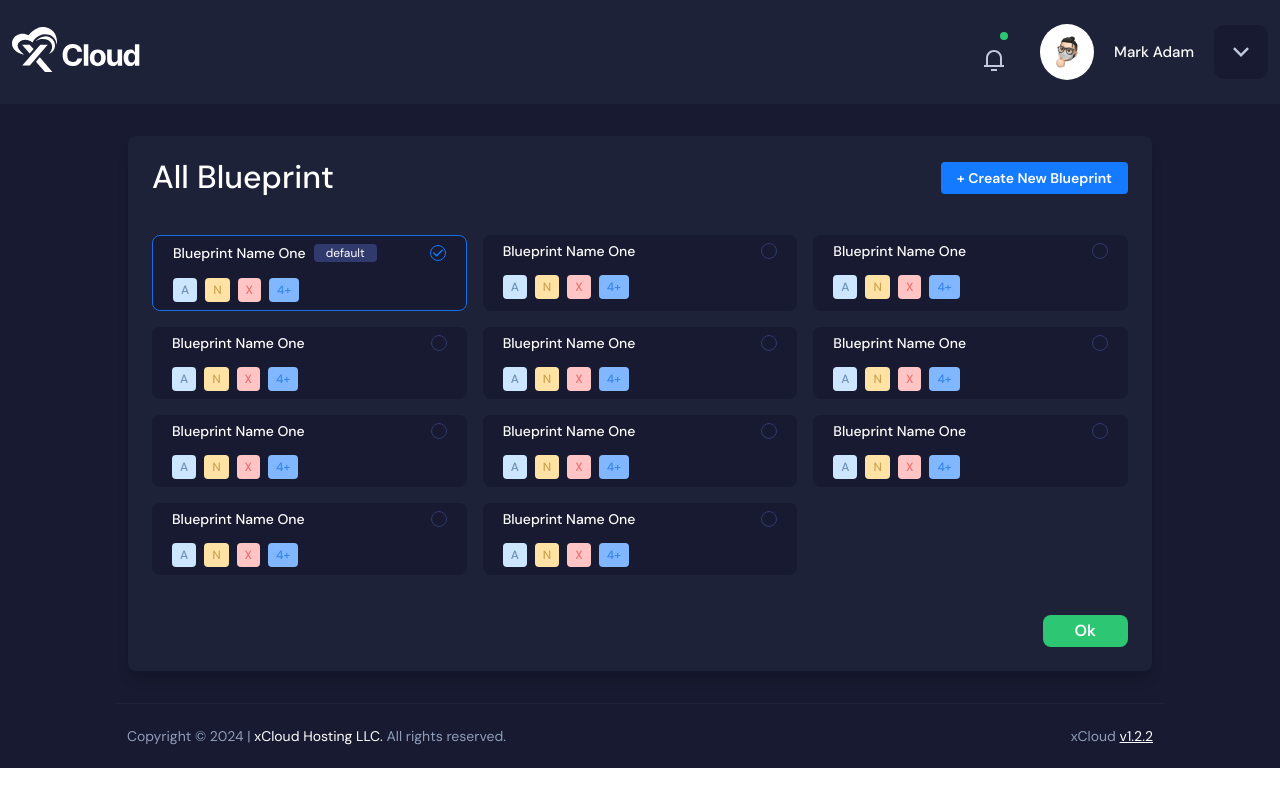
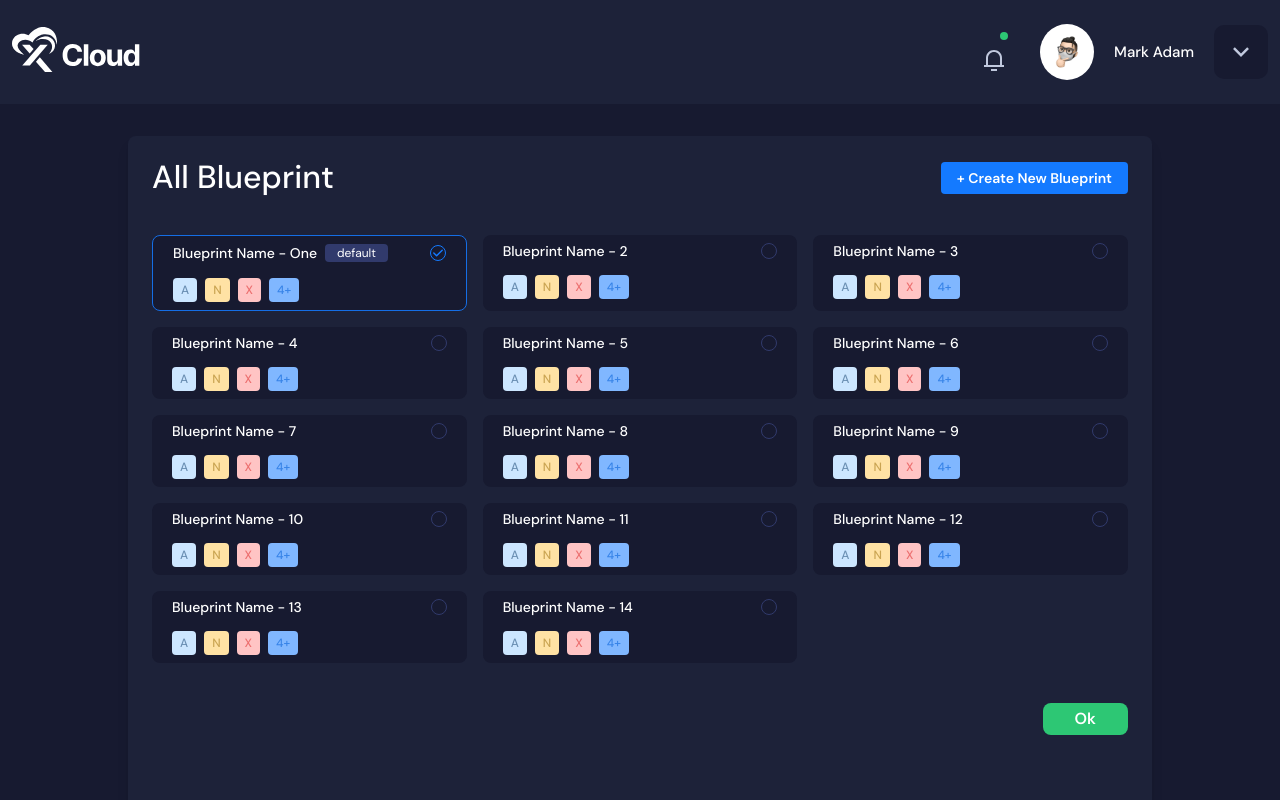
Before and after one commit to sazzadurrahmaan/X-Cloud, a React (Vite) app: page /all-blueprints in a window 1280 px wide. Shown: the top 800 px of the page. Built offline with nearby package versions, Linux system fonts and the light colour scheme.

Commit message:
fixed the all view height issue and added some more data

```diff
--- a/src/data/blueprintData.js
+++ b/src/data/blueprintData.js
@@ -1,75 +1,97 @@
 const blueprints = [
-    { name: "Blueprint Name One", isDefault: true, tags: [
+    { name: "Blueprint Name - One", isDefault: true, tags: [
       {ch:"A",bg: "bg-[#CCE6FF]", text: "text-[#6C90B4]"},
       {ch:"N",bg: "bg-[#FFE2A4]", text: "text-[#CAA452]" },
       {ch:"X", bg: "bg-[#FFC4C4]", text: "text-[#EC6F6F]"  },
       {ch:"4+", bg: "bg-[#80B7FF]", text: "text-[#3784E8]" },
 
     ] },
-    { name: "Blueprint Name One", isDefault: true, tags: [
+    { name: "Blueprint Name - 2", isDefault: true, tags: [
       {ch:"A",bg: "bg-[#CCE6FF]", text: "text-[#6C90B4]"},
       {ch:"N",bg: "bg-[#FFE2A4]", text: "text-[#CAA452]" },
       {ch:"X", bg: "bg-[#FFC4C4]", text: "text-[#EC6F6F]"  },
       {ch:"4+", bg: "bg-[#80B7FF]", text: "text-[#3784E8]" },
 
     ] },
-    { name: "Blueprint Name One", isDefault: true, tags: [
+    { name: "Blueprint Name - 3", isDefault: true, tags: [
       {ch:"A",bg: "bg-[#CCE6FF]", text: "text-[#6C90B4]"},
       {ch:"N",bg: "bg-[#FFE2A4]", text: "text-[#CAA452]" },
       {ch:"X", bg: "bg-[#FFC4C4]", text: "text-[#EC6F6F]"  },
       {ch:"4+", bg: "bg-[#80B7FF]", text: "text-[#3784E8]" },
 
     ] },
-    { name: "Blueprint Name One", isDefault: true, tags: [
+    { name: "Blueprint Name - 4", isDefault: true, tags: [
       {ch:"A",bg: "bg-[#CCE6FF]", text: "text-[#6C90B4]"},
       {ch:"N",bg: "bg-[#FFE2A4]", text: "text-[#CAA452]" },
       {ch:"X", bg: "bg-[#FFC4C4]", text: "text-[#EC6F6F]"  },
       {ch:"4+", bg: "bg-[#80B7FF]", text: "text-[#3784E8]" },
 
     ] },
-    { name: "Blueprint Name One", isDefault: true, tags: [
+    { name: "Blueprint Name - 5", isDefault: true, tags: [
         {ch:"A",bg: "bg-[#CCE6FF]", text: "text-[#6C90B4]"},
         {ch:"N",bg: "bg-[#FFE2A4]", text: "text-[#CAA452]" },
         {ch:"X", bg: "bg-[#FFC4C4]", text: "text-[#EC6F6F]"  },
         {ch:"4+", bg: "bg-[#80B7FF]", text: "text-[#3784E8]" },
 
-      ] },    { name: "Blueprint Name One", isDefault: true, tags: [
+      ] },    { name: "Blueprint Name - 6", isDefault: true, tags: [
         {ch:"A",bg: "bg-[#CCE6FF]", text: "text-[#6C90B4]"},
         {ch:"N",bg: "bg-[#FFE2A4]", text: "text-[#CAA452]" },
         {ch:"X", bg: "bg-[#FFC4C4]", text: "text-[#EC6F6F]"  },
         {ch:"4+", bg: "bg-[#80B7FF]", text: "text-[#3784E8]" },
 
-      ] },    { name: "Blueprint Name One", isDefault: true, tags: [
+      ] },    { name: "Blueprint Name - 7", isDefault: true, tags: [
         {ch:"A",bg: "bg-[#CCE6FF]", text: "text-[#6C90B4]"},
         {ch:"N",bg: "bg-[#FFE2A4]", text: "text-[#CAA452]" },
         {ch:"X", bg: "bg-[#FFC4C4]", text: "text-[#EC6F6F]"  },
         {ch:"4+", bg: "bg-[#80B7FF]", text: "text-[#3784E8]" },
 
-      ] },    { name: "Blueprint Name One", isDefault: true, tags: [
+      ] },    { name: "Blueprint Name - 8", isDefault: true, tags: [
         {ch:"A",bg: "bg-[#CCE6FF]", text: "text-[#6C90B4]"},
         {ch:"N",bg: "bg-[#FFE2A4]", text: "text-[#CAA452]" },
         {ch:"X", bg: "bg-[#FFC4C4]", text: "text-[#EC6F6F]"  },
         {ch:"4+", bg: "bg-[#80B7FF]", text: "text-[#3784E8]" },
 
-      ] },    { name: "Blueprint Name One", isDefault: true, tags: [
+      ] },    { name: "Blueprint Name - 9", isDefault: true, tags: [
         {ch:"A",bg: "bg-[#CCE6FF]", text: "text-[#6C90B4]"},
         {ch:"N",bg: "bg-[#FFE2A4]", text: "text-[#CAA452]" },
         {ch:"X", bg: "bg-[#FFC4C4]", text: "text-[#EC6F6F]"  },
         {ch:"4+", bg: "bg-[#80B7FF]", text: "text-[#3784E8]" },
 
-      ] },    { name: "Blueprint Name One", isDefault: true, tags: [
+      ] },    { name: "Blueprint Name - 10", isDefault: true, tags: [
         {ch:"A",bg: "bg-[#CCE6FF]", text: "text-[#6C90B4]"},
         {ch:"N",bg: "bg-[#FFE2A4]", text: "text-[#CAA452]" },
         {ch:"X", bg: "bg-[#FFC4C4]", text: "text-[#EC6F6F]"  },
         {ch:"4+", bg: "bg-[#80B7FF]", text: "text-[#3784E8]" },
 
-      ] },    { name: "Blueprint Name One", isDefault: true, tags: [
+      ] },    { name: "Blueprint Name - 11", isDefault: true, tags: [
         {ch:"A",bg: "bg-[#CCE6FF]", text: "text-[#6C90B4]"},
         {ch:"N",bg: "bg-[#FFE2A4]", text: "text-[#CAA452]" },
         {ch:"X", bg: "bg-[#FFC4C4]", text: "text-[#EC6F6F]"  },
         {ch:"4+", bg: "bg-[#80B7FF]", text: "text-[#3784E8]" },
 
       ] },
+      { name: "Blueprint Name - 12", isDefault: true, tags: [
+        {ch:"A",bg: "bg-[#CCE6FF]", text: "text-[#6C90B4]"},
+        {ch:"N",bg: "bg-[#FFE2A4]", text: "text-[#CAA452]" },
+        {ch:"X", bg: "bg-[#FFC4C4]", text: "text-[#EC6F6F]"  },
+        {ch:"4+", bg: "bg-[#80B7FF]", text: "text-[#3784E8]" },
+
+      ] },
+      { name: "Blueprint Name - 13", isDefault: true, tags: [
+        {ch:"A",bg: "bg-[#CCE6FF]", text: "text-[#6C90B4]"},
+        {ch:"N",bg: "bg-[#FFE2A4]", text: "text-[#CAA452]" },
+        {ch:"X", bg: "bg-[#FFC4C4]", text: "text-[#EC6F6F]"  },
+        {ch:"4+", bg: "bg-[#80B7FF]", text: "text-[#3784E8]" },
+
+      ] },
+      { name: "Blueprint Name - 14", isDefault: true, tags: [
+        {ch:"A",bg: "bg-[#CCE6FF]", text: "text-[#6C90B4]"},
+        {ch:"N",bg: "bg-[#FFE2A4]", text: "text-[#CAA452]" },
+        {ch:"X", bg: "bg-[#FFC4C4]", text: "text-[#EC6F6F]"  },
+        {ch:"4+", bg: "bg-[#80B7FF]", text: "text-[#3784E8]" },
+
+      ] },
+
   ];
 
   const blueprintsData = () =>{
--- a/src/pageComponents/AllBluePrints.jsx
+++ b/src/pageComponents/AllBluePrints.jsx
@@ -7,7 +7,7 @@ const AllBluePrints = () => {
     const blueprints = blueprintsData()
     const navigate = useNavigate();
       return (
-        <div className=" w-full max-w-5xl bg-[#1D2239]  rounded-lg mx-auto shadow-lg p-6 text-white">
+        <div className=" w-full h-svh max-w-5xl bg-[#1D2239]  rounded-lg mx-auto shadow-lg p-6 text-white">
           <div className="flex justify-between items-center mb-6">
             <h1 className="text-[32px] leading-[35px] font-medium">All Blueprint</h1>
             <button onClick={() => navigate("/create-blueprint")} className="bg-[#147AFF] text-[14px] leading-[16px] font-semibold text-white py-2 px-4 rounded-[4px] hover:bg-[#0D6FD1] transition">
@@ -26,7 +26,7 @@ const AllBluePrints = () => {
             ))}
           </div>
           <div className="flex justify-end mt-6">
-            <button className="bg-[#2DC774] text-white py-2 px-8 font-semibold text-[16px] leading-[16px] rounded-[8px] transition">
+            <button onClick={() => navigate("/")} className="bg-[#2DC774] text-white py-2 px-8 font-semibold text-[16px] leading-[16px] rounded-[8px] transition">
               Ok
             </button>
           </div>
```
